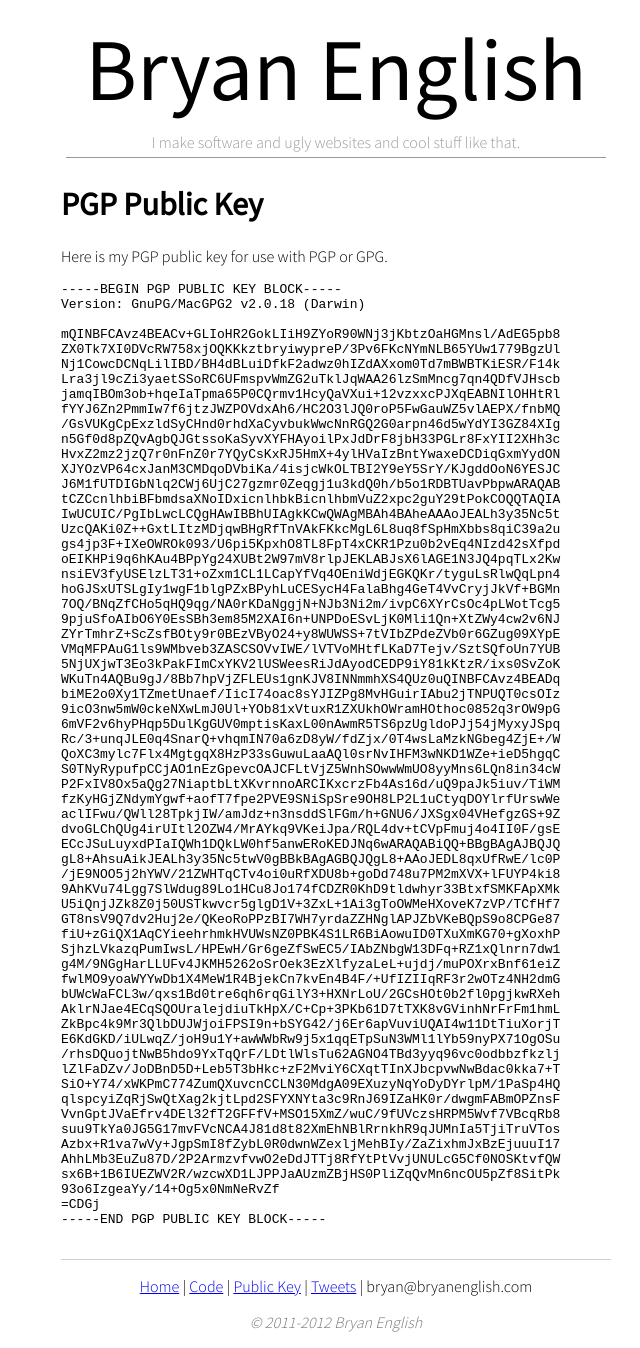
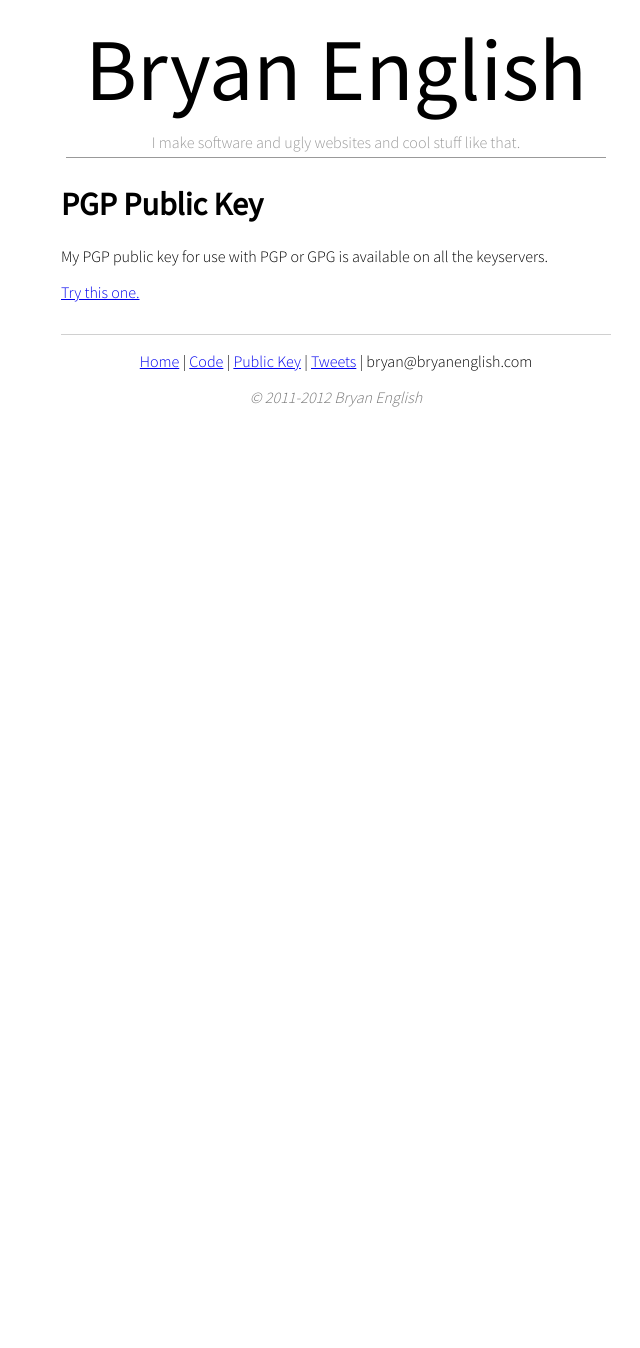
Before and after one commit to bengl/bengl.github.com, a Jekyll site: the page built from publickey.html, in a window 1280 px wide. Shown: the whole page, without its empty margins (304-944 px from the left). Built offline with Jekyll 4.4.1, drawn with Linux system fonts in a browser that asks for light colours; after the commit the page ends 900 px from its top, so only the background shows below that.

Commit message:
update public key

```diff
--- a/publickey.html
+++ b/publickey.html
@@ -4,9 +4,9 @@ layout: default
 
 <h1>PGP Public Key</h1>
 
-<p>Here is my PGP public key for use with PGP or GPG.</p>
-
-<pre>
+<p>My PGP public key for use with PGP or GPG is available on all the keyservers.</p>
+<p><a href="http://wwwkeys.us.pgp.net:11371/pks/lookup?op=get&search=0x02E1DF2DF935CE6D">Try this one.</p>
+<!--
 -----BEGIN PGP PUBLIC KEY BLOCK-----
 Version: GnuPG/MacGPG2 v2.0.18 (Darwin)
 
@@ -70,4 +70,4 @@ sx6B+1B6IUEZWV2R/wzcwXD1LJPPJaAUzmZBjHS0PliZqQvMn6ncOU5pZf8SitPk
 93o6IzgeaYy/14+Og5x0NmNeRvZf
 =CDGj
 -----END PGP PUBLIC KEY BLOCK-----
-</pre>
+-->
```
